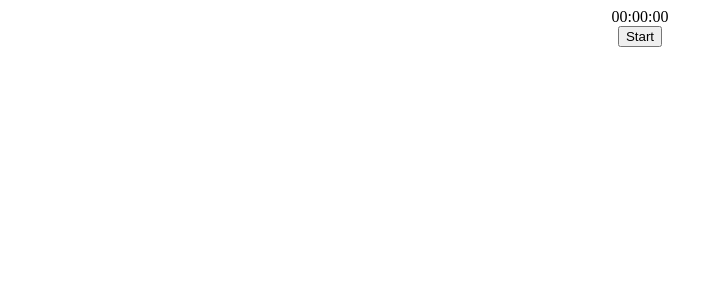
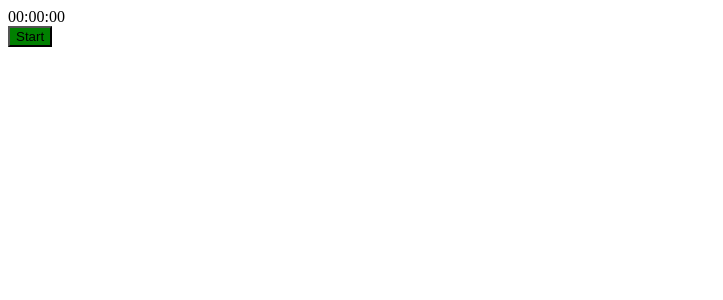
Before and after one commit to deniselarsson/react-timer, a React (Create React App) app: page / in a window 1280 px wide. Shown: the top 300 px of the page, without its empty margins (0-723 px from the left). Built offline with nearby package versions, Linux system fonts and the light colour scheme.

Commit message:
added styled components

```diff
--- a/src/App.css
+++ /dev/null
@@ -1,38 +0,0 @@
-.App {
-  text-align: center;
-}
-
-.App-logo {
-  height: 40vmin;
-  pointer-events: none;
-}
-
-@media (prefers-reduced-motion: no-preference) {
-  .App-logo {
-    animation: App-logo-spin infinite 20s linear;
-  }
-}
-
-.App-header {
-  background-color: #282c34;
-  min-height: 100vh;
-  display: flex;
-  flex-direction: column;
-  align-items: center;
-  justify-content: center;
-  font-size: calc(10px + 2vmin);
-  color: white;
-}
-
-.App-link {
-  color: #61dafb;
-}
-
-@keyframes App-logo-spin {
-  from {
-    transform: rotate(0deg);
-  }
-  to {
-    transform: rotate(360deg);
-  }
-}
--- a/src/App.js
+++ b/src/App.js
@@ -1,6 +1,5 @@
-import react from "react";
-import React, { useState } from "react";
-import './App.css';
+import React from "react";
+import { Button } from "./Components/Button.style";
 
 function App() {
   //2 variabel function
@@ -11,7 +10,7 @@ function App() {
 
   //useEffect takes an arrayfunction
   //it will run as soon as the component is rendered
-  react.useEffect(() => {
+  React.useEffect(() => {
     //the logig everytime the timer is on and when it is off
     let interval = null;
 
@@ -26,6 +25,8 @@ function App() {
     }
     return ()  => clearInterval(interval)
   }, [timerOn]) // it will run every time the time changes
+
+
   return (
     <div className="App">
     <div>
@@ -33,8 +34,8 @@ function App() {
       <span>{("0" + Math.floor((time / 1000) % 60)).slice(-2)}:</span>
       <span>{("0" + ((time / 10) % 100)).slice(-2)}</span>
     </div>
-    {!timerOn && time == 0 && (
-      <button onClick={()=> setTimeOn(true)}>Start</button>
+    {!timerOn && time === 0 && (
+      <Button onClick={()=> setTimeOn(true)}>Start</Button>
     )}
     {timerOn &&(
        <button onClick={()=> setTimeOn(false)}>Stop</button>
--- /dev/null
+++ b/src/Components/Button.style.js
@@ -0,0 +1,8 @@
+import styled from 'styled-components';
+
+
+
+export const Button = styled.button`
+  color: black;
+  background-color: green;
+`
```
Also changed, not shown: package.json (+5 -2 lines), 1 other file (tests, documents, lock files or other folders).
